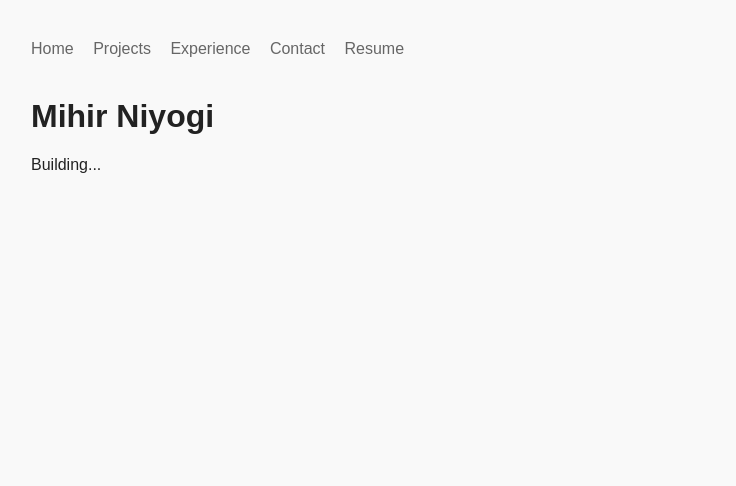
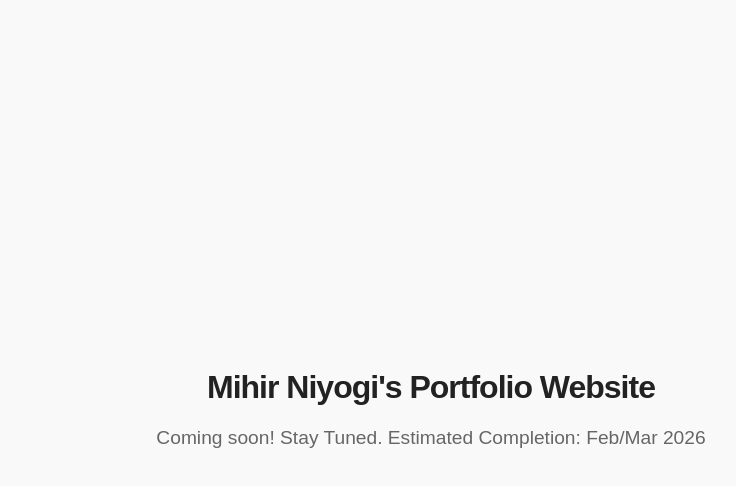
Before and after one commit to mihirniyogi/PortfolioWebsite, an Astro site: page / in a window 1280 px wide. Shown: the whole page, without its empty margins (209-945 px from the left). Built offline with nearby package versions, Linux system fonts and the light colour scheme; Astro itself is replaced by a stand-in of ours.

Commit message:
Add in progress message

```diff
--- a/src/layouts/Layout.astro
+++ b/src/layouts/Layout.astro
@@ -12,30 +12,25 @@ import { ClientRouter } from 'astro:transitions';
     </head>
 
     <body>
-        <nav>
-            <a href="/">Home</a>
-            <a href="/projects">Projects</a>
-            <a href="/experience">Experience</a>
-            <a href="/contact">Contact</a>
-            <a href="/resume">Resume</a>
-        </nav>
 
         <main><slot /></main>
 
         <style is:global>
-            /* Off-white theme */
             body {
-                background-color: #f9f9f9;
+                font-family: sans-serif;
+                display: flex;
+                flex-direction: column;
+                justify-content: center;
+                align-items: center;
+                height: 100vh;
+                background: #f9f9f9;
                 color: #222;
-                font-family: sans-serif;
-                max-width: 800px;
-                margin: 40px auto;
-                padding: 0 20px;
+                text-align: center;
             }
 
             nav { margin-bottom: 40px; }
-            a { margin-right: 15px; color: #666; text-decoration: none; }
-            a:hover { color: #000; }
+            h1 { font-weight: 700; letter-spacing: -1px}
+            p { color: #666; font-size: 1.2rem; }
 
         </style>
 
--- a/src/pages/index.astro
+++ b/src/pages/index.astro
@@ -3,9 +3,9 @@
 import Layout from '../layouts/Layout.astro';
 ---
 
-<Layout title="Home">
+<Layout title="Mihir Niyogi">
 
-    <h1>Mihir Niyogi</h1>
-    <p>Building...</p>
+    <h1> Mihir Niyogi's Portfolio Website </h1>
+    <p> Coming soon! Stay Tuned. Estimated Completion: Feb/Mar 2026 </p>
 
 </Layout>
```
